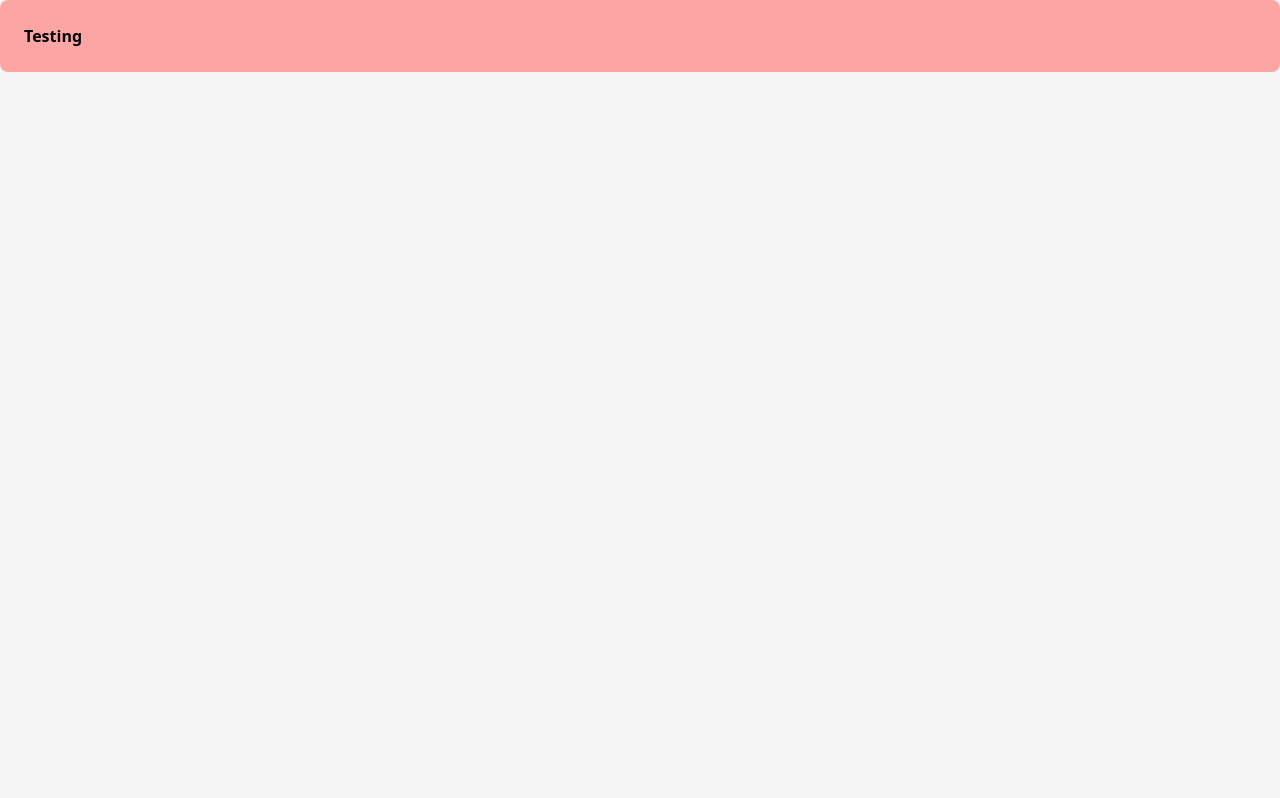
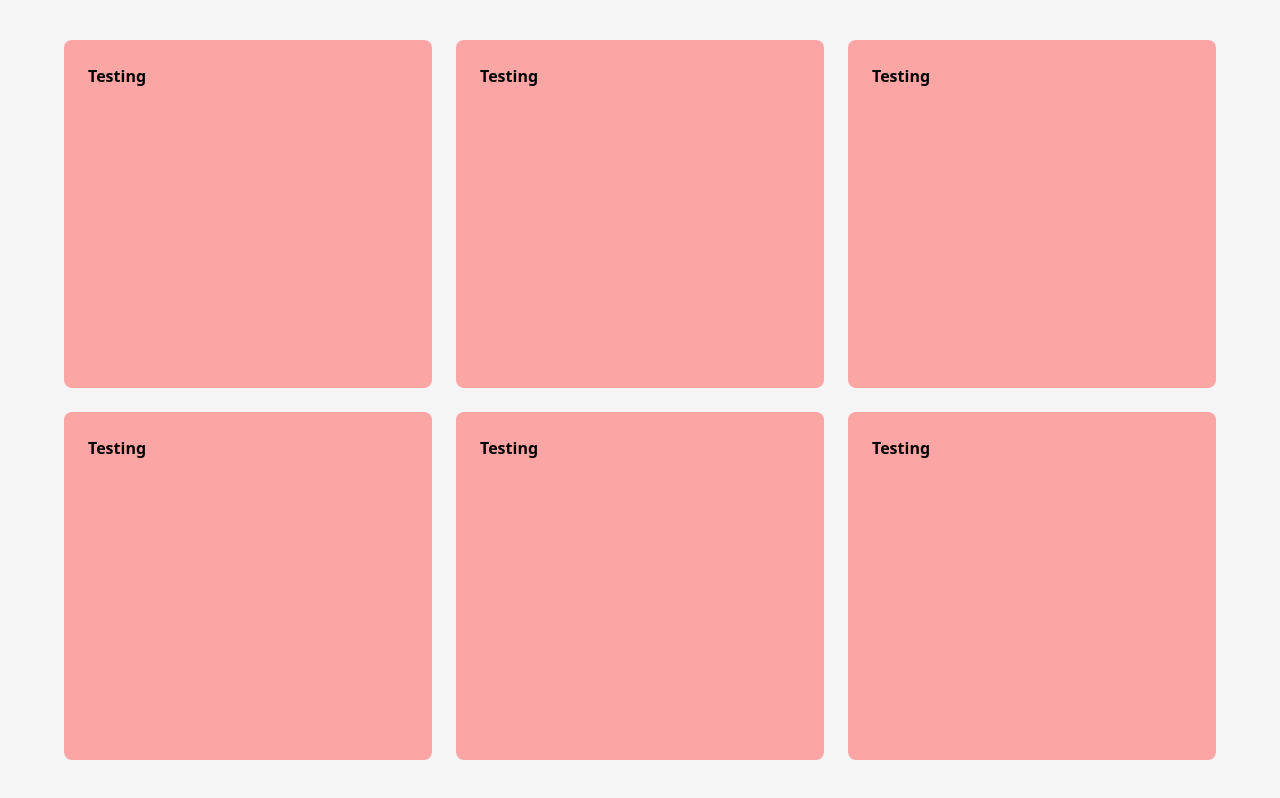
Before and after one commit to willsusanto/memorize, a React (Vite) app: page / in a window 1280 px wide. Built offline with nearby package versions, Linux system fonts and the light colour scheme.

Commit message:
Initial concept

```diff
--- a/src/App.jsx
+++ b/src/App.jsx
@@ -1,13 +1,38 @@
-import { useState } from 'react'
+import { useState } from "react";
 
 function App() {
   return (
     <>
-      <div className="bg-red-300 p-6 rounded-lg border-r-fuchsia-800">
-        <h1 className='font-bold'>Testing</h1>
+      <div className="container mx-auto flex justify-center h-screen p-10">
+      <section className="px-6 grid grid-cols-3 gap-6 w-full">
+        <div className="bg-red-300 p-6 rounded-lg border-r-fuchsia-800">
+          <h1 className="font-bold">Testing</h1>
+        </div>
+
+        <div className="bg-red-300 p-6 rounded-lg border-r-fuchsia-800">
+          <h1 className="font-bold">Testing</h1>
+        </div>
+
+        <div className="bg-red-300 p-6 rounded-lg border-r-fuchsia-800">
+          <h1 className="font-bold">Testing</h1>
+        </div>
+
+        <div className="bg-red-300 p-6 rounded-lg border-r-fuchsia-800">
+          <h1 className="font-bold">Testing</h1>
+        </div>
+
+        <div className="bg-red-300 p-6 rounded-lg border-r-fuchsia-800">
+          <h1 className="font-bold">Testing</h1>
+        </div>
+
+        <div className="bg-red-300 p-6 rounded-lg border-r-fuchsia-800">
+          <h1 className="font-bold">Testing</h1>
+        </div>
+      </section>
       </div>
+
     </>
-  )
+  );
 }
 
-export default App
+export default App;
```
